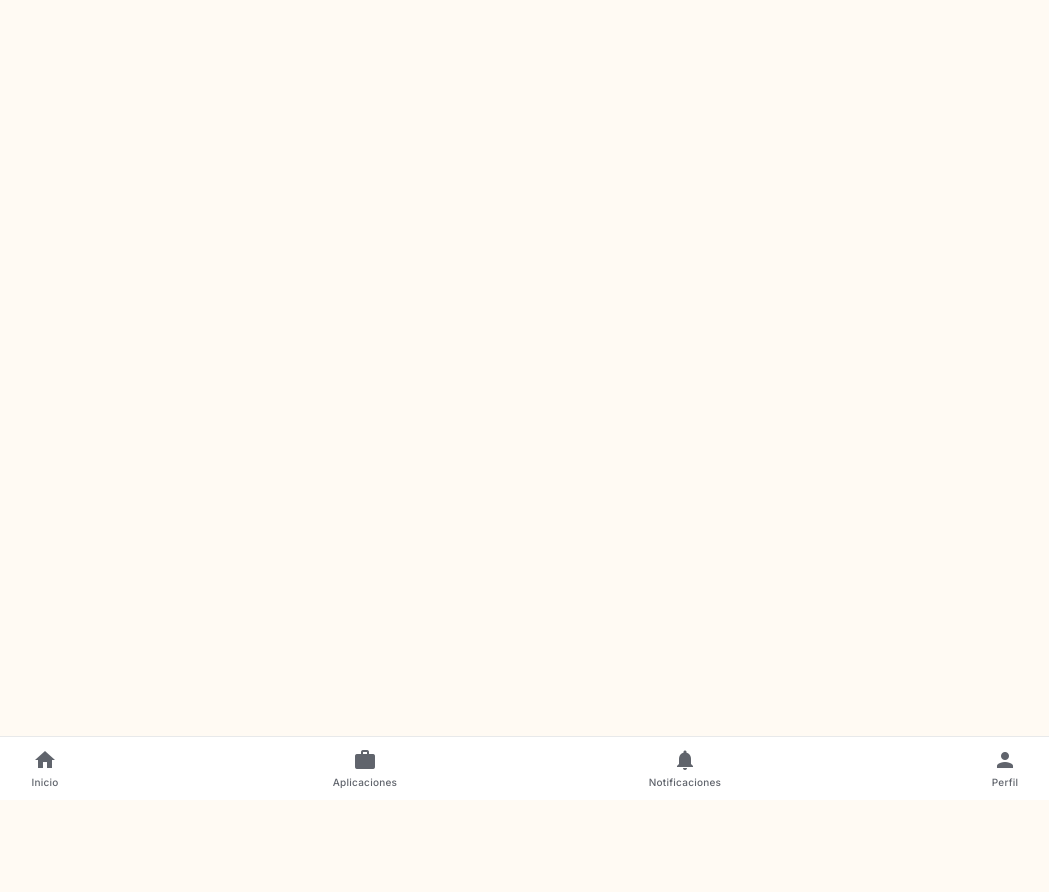
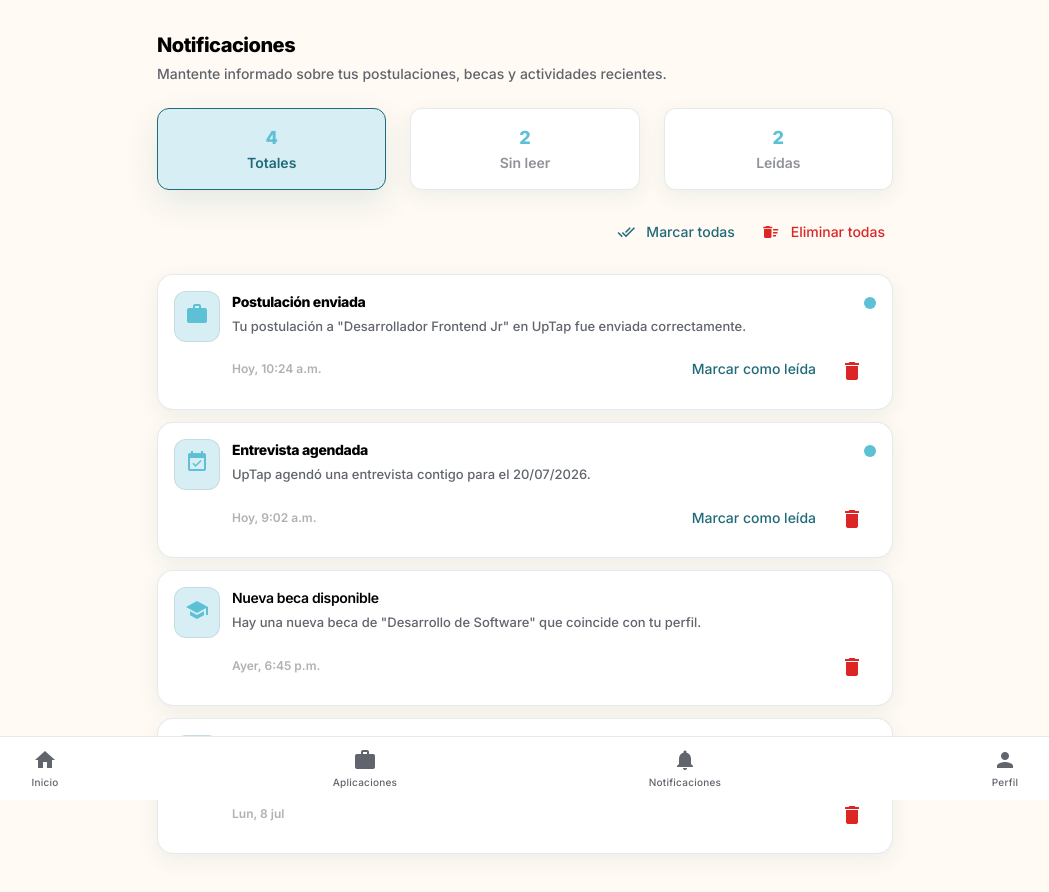
Before and after one commit to morga-dev/talentbridge-web, an Angular app: page /notifications in a window 1280 px wide. Before the commit this address led to /. Shown: the top 892 px of the page, without its empty margins (115-1164 px from the left). Before the commit the page ends 800 px from the top, so only its background shows below. Built offline with nearby package versions, Linux system fonts and the light colour scheme.

Commit message:
Notifications created, routes defined and new classes in global styles

```diff
--- a/src/app/app.routes.ts
+++ b/src/app/app.routes.ts
@@ -26,5 +26,9 @@ export const routes: Routes = [
     {
         path : 'profile-company',
         loadComponent : () => import('./features/company/pages/profile/profile.component').then(m => m.ProfileComponent)
+    },
+    {
+        path : 'notifications',
+        loadComponent : () => import('./features/notifications/pages/notifications/notifications.component').then(m => m.NotificationsComponent)
     }
 ];
--- /dev/null
+++ b/src/app/features/notifications/pages/notifications/notifications.component.html
@@ -0,0 +1,112 @@
+<main class="min-h-screen bg-talent-bg pb-24 transition-colors duration-200">
+
+  <div class="max-w-3xl mx-auto px-4 pt-8 space-y-6">
+
+    <div class="space-y-1">
+      <h1 class="text-2xl font-extrabold text-talent-text tracking-tight">Notificaciones</h1>
+      <p class="text-base font-medium text-talent-text-secondary">
+        Mantente informado sobre tus postulaciones, becas y actividades recientes.
+      </p>
+    </div>
+
+    <!-- Cards de filtro y conteo -->
+    <div class="grid grid-cols-3 gap-3 md:gap-6">
+
+      <button type="button" class="app-card rounded-xl p-4 text-center transition-all"
+        [class.app-card-active]="activeFilter() === 'todas'" (click)="setFilter('todas')">
+        <span class="block text-xl md:text-xl font-black text-talent-secondary">{{ totalCount() }}</span>
+        <span class="block text-base md:text-base font-semibold mt-0.5"
+          [class]="activeFilter() === 'todas' ? 'text-talent-primary' : 'text-talent-text-secondary/70'">
+          Totales
+        </span>
+      </button>
+
+      <button type="button" class="app-card rounded-xl p-4 text-center transition-all"
+        [class.app-card-active]="activeFilter() === 'noLeidas'" (click)="setFilter('noLeidas')">
+        <span class="block text-xl md:text-xl font-black text-talent-secondary">{{ unreadCount() }}</span>
+        <span class="block text-base md:text-base font-semibold mt-0.5"
+          [class]="activeFilter() === 'noLeidas' ? 'text-talent-primary' : 'text-talent-text-secondary/70'">
+          Sin leer
+        </span>
+      </button>
+
+      <button type="button" class="app-card rounded-xl p-4 text-center transition-all"
+        [class.app-card-active]="activeFilter() === 'leidas'" (click)="setFilter('leidas')">
+        <span class="block text-xl md:text-xl font-black text-talent-secondary">{{ readCount() }}</span>
+        <span class="block text-base md:text-base font-semibold mt-0.5"
+          [class]="activeFilter() === 'leidas' ? 'text-talent-primary' : 'text-talent-text-secondary/70'">
+          Leídas
+        </span>
+      </button>
+
+    </div>
+
+    <!-- Acciones globales -->
+    @if (totalCount() > 0) {
+    <div class="flex items-center justify-end gap-2">
+      <button type="button" mat-button color="primary" [disabled]="unreadCount() === 0" (click)="markAllAsRead()">
+        <mat-icon class="mr-1">done_all</mat-icon>
+        Marcar todas
+      </button>
+
+      <button type="button" mat-button color="warn" (click)="deleteAll()">
+        <mat-icon class="mr-1">delete_sweep</mat-icon>
+        Eliminar todas
+      </button>
+    </div>
+    }
+
+    <!-- Listado de notificaciones -->
+    <div class="space-y-3">
+      @for (notification of filteredNotifications(); track notification.id) {
+      <div class="app-card rounded-2xl p-4 flex items-start gap-3 transition-all hover:shadow-md">
+
+        <div class="app-icon-badge p-2.5 rounded-xl shrink-0">
+          <mat-icon class="flex items-center justify-center">{{ iconFor(notification.type) }}</mat-icon>
+        </div>
+
+        <div class="min-w-0 flex-1 space-y-1">
+          <div class="flex items-start justify-between gap-2">
+            <h3 class="text-base tracking-tight text-talent-text" [class.font-extrabold]="!notification.read"
+              [class.font-semibold]="notification.read">
+              {{ notification.title }}
+            </h3>
+
+            @if (!notification.read) {
+            <span class="h-3 w-3 rounded-full bg-talent-secondary shrink-0 mt-1.5" aria-hidden="true"></span>
+            }
+          </div>
+
+          <p class="text-md font-medium text-talent-text-secondary leading-relaxed">
+            {{ notification.message }}
+          </p>
+
+          <div class="flex items-center justify-between gap-2 pt-1">
+            <p class="text-sm font-semibold text-talent-text-secondary/50">
+              {{ notification.date }}
+            </p>
+
+            <div class="flex items-center gap-1">
+              @if (!notification.read) {
+              <button type="button" mat-button color="primary" class="text-xs" (click)="markAsRead(notification)">
+                Marcar como leída
+              </button>
+              }
+
+              <button type="button" mat-icon-button color="warn" aria-label="Eliminar notificación"
+                (click)="deleteNotification(notification)">
+                <mat-icon>delete</mat-icon>
+              </button>
+            </div>
+          </div>
+        </div>
+      </div>
+      } @empty {
+      <p class="app-empty-state rounded-2xl px-4 py-6 text-sm text-center">
+        No tienes notificaciones en esta categoría.
+      </p>
+      }
+    </div>
+
+  </div>
+</main>
--- /dev/null
+++ b/src/app/features/notifications/pages/notifications/notifications.component.ts
@@ -0,0 +1,106 @@
+import { Component, computed, signal } from '@angular/core';
+import { CommonModule } from '@angular/common';
+import { MatIconModule } from '@angular/material/icon';
+import { MatButtonModule } from '@angular/material/button';
+import { NotificationType, AppNotification, NotificationFilter } from '../../models/notifications.model';
+
+@Component({
+  selector: 'app-notifications',
+  standalone: true,
+  imports: [
+    CommonModule,
+    MatIconModule,
+    MatButtonModule
+  ],
+  templateUrl: './notifications.component.html'
+})
+export class NotificationsComponent {
+  // Datos de prueba
+  private readonly allNotifications = signal<AppNotification[]>([
+    {
+      id: 1,
+      type: 'postulacion',
+      title: 'Postulación enviada',
+      message: 'Tu postulación a "Desarrollador Frontend Jr" en UpTap fue enviada correctamente.',
+      date: 'Hoy, 10:24 a.m.',
+      read: false
+    },
+    {
+      id: 2,
+      type: 'entrevista',
+      title: 'Entrevista agendada',
+      message: 'UpTap agendó una entrevista contigo para el 20/07/2026.',
+      date: 'Hoy, 9:02 a.m.',
+      read: false
+    },
+    {
+      id: 3,
+      type: 'beca',
+      title: 'Nueva beca disponible',
+      message: 'Hay una nueva beca de "Desarrollo de Software" que coincide con tu perfil.',
+      date: 'Ayer, 6:45 p.m.',
+      read: true
+    },
+    {
+      id: 4,
+      type: 'sistema',
+      title: 'Actualiza tu perfil',
+      message: 'Agrega tu CV para aumentar tus posibilidades de ser contactado por empresas.',
+      date: 'Lun, 8 jul',
+      read: true
+    }
+  ]);
+
+  readonly activeFilter = signal<NotificationFilter>('todas');
+
+  readonly totalCount = computed(() => this.allNotifications().length);
+  readonly unreadCount = computed(() => this.allNotifications().filter((n) => !n.read).length);
+  readonly readCount = computed(() => this.allNotifications().filter((n) => n.read).length);
+
+  readonly filteredNotifications = computed(() => {
+    const filter = this.activeFilter();
+    const notifications = this.allNotifications();
+
+    if (filter === 'noLeidas') return notifications.filter((n) => !n.read);
+    if (filter === 'leidas') return notifications.filter((n) => n.read);
+    return notifications;
+  });
+
+  setFilter(filter: NotificationFilter): void {
+    this.activeFilter.set(filter);
+  }
+
+  markAsRead(notification: AppNotification): void {
+    if (notification.read) return;
+
+    this.allNotifications.update((list) =>
+      list.map((n) => (n.id === notification.id ? { ...n, read: true } : n))
+    );
+  }
+
+  markAllAsRead(): void {
+    this.allNotifications.update((list) => list.map((n) => ({ ...n, read: true })));
+  }
+
+  deleteNotification(notification: AppNotification): void {
+    this.allNotifications.update((list) => list.filter((n) => n.id !== notification.id));
+  }
+
+  deleteAll(): void {
+    this.allNotifications.set([]);
+  }
+
+  iconFor(type: NotificationType): string {
+    switch (type) {
+      case 'postulacion':
+        return 'work';
+      case 'entrevista':
+        return 'event_available';
+      case 'beca':
+        return 'school';
+      case 'sistema':
+      default:
+        return 'info';
+    }
+  }
+}
--- a/src/app/layout/bottom-nav/bottom-nav.component.ts
+++ b/src/app/layout/bottom-nav/bottom-nav.component.ts
@@ -27,8 +27,8 @@ export class BottomNavComponent {
 
 	readonly navItems = [
 		{ icon: 'home', label: 'Inicio', route: '/home' },
-		{ icon: 'work', label: 'Aplicaciones', route: '/aplicaciones' },
-		{ icon: 'notifications', label: 'Notificaciones', route: '/profile-student' },
+		{ icon: 'work', label: 'Aplicaciones', route: '/profile-student' },
+		{ icon: 'notifications', label: 'Notificaciones', route: '/notifications' },
 		{ icon: 'person', label: 'Perfil', route: '/profile-company' },
 	];
 
--- a/src/styles/global.css
+++ b/src/styles/global.css
@@ -135,3 +135,13 @@ textarea.mat-mdc-input-element {
 .mdc-text-field--outlined:not(.mdc-text-field--no-label) .mdc-floating-label {
   left: 0.75rem !important;
 }
+
+.app-card-active {
+  background-color: var(--app-minim);
+  border-color: var(--tb-primary);
+  box-shadow: var(--app-shadow-md);
+}
+
+.app-card-active .app-card-active-accent {
+  color: var(--tb-primary);
+}
```
Also changed, not shown: src/app/features/notifications/models/notifications.model.ts (added, +12 -0 lines), src/app/features/notifications/pages/notifications/notifications.component.css (added), 1 other file (tests, documents, lock files or other folders).
